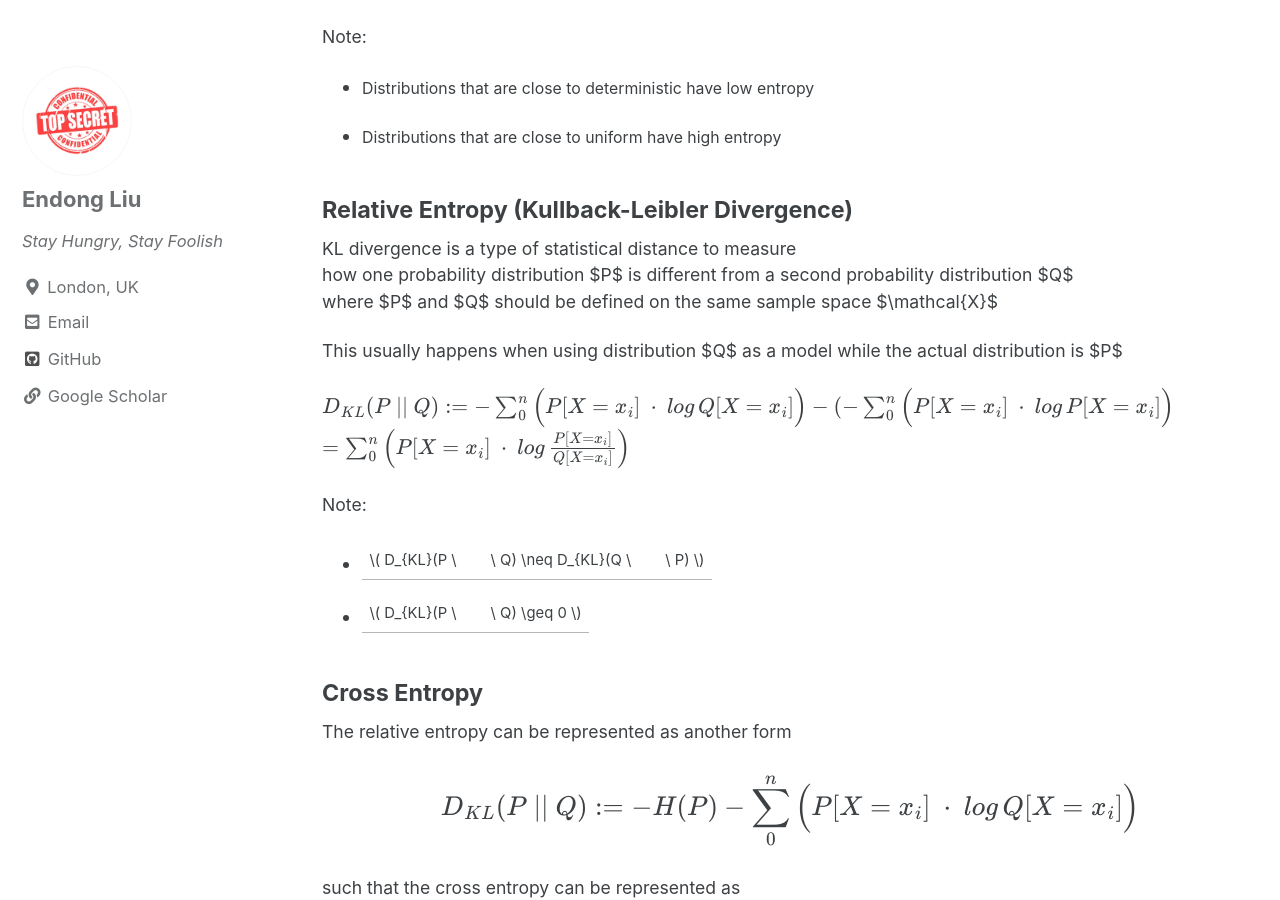
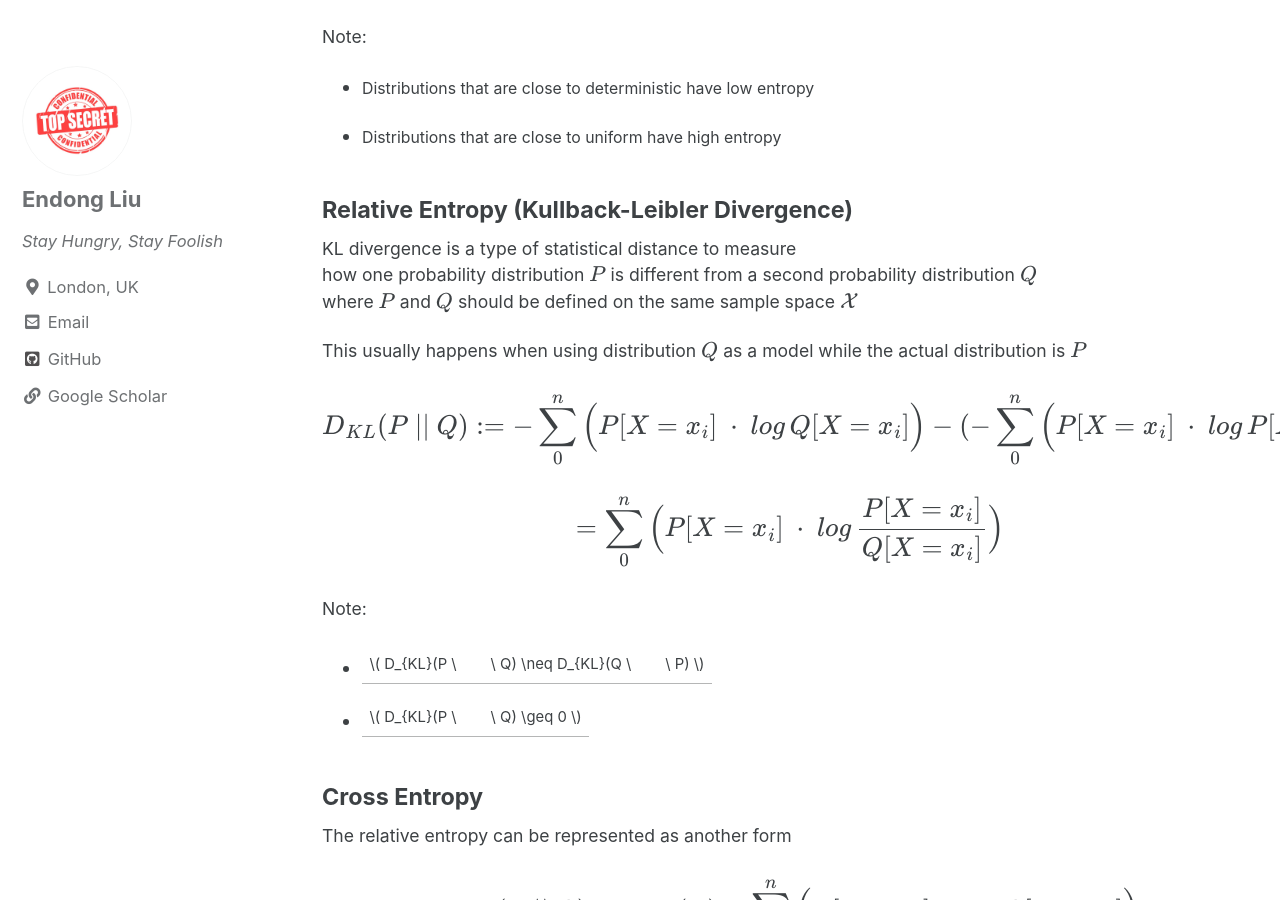
Before and after one commit to ZzPoLariszZ/zzpolariszz.github.io, a Jekyll site: the page built from _posts/2023-02-23-Paper-Reading-0002.md, in a window 1280 px wide and 900 px high, scrolled down 4321 px. Built offline with Jekyll 4.4.1, drawn with Linux system fonts in a browser that asks for light colours; cached includes are drawn as plain includes; some of the changed text lies outside the part shown.

```diff
--- a/_posts/2023-02-23-Paper-Reading-0002.md
+++ b/_posts/2023-02-23-Paper-Reading-0002.md
@@ -70,7 +70,7 @@ $$
 \big( \ \sigma^1, \sigma^2, \mu \ \big) \quad \text{where} \quad \mu \in \{\ 1, 2 \ \}
 $$
 
-- \\( \sigma^1 = \sigma^2: \ \mu \text{\ is uniform over the set} \ ( \ \mathbb{P} \, [\mu=1] = \mathbb{P} \, [\mu=2] \ ) \\)
+- \\( \sigma^1 = \sigma^2: \ \mu \ \text{is uniform over the set} \ ( \ \mathbb{P} \, [\mu=1] = \mathbb{P} \, [\mu=2] \ ) \\)
 
 - \\( \sigma^1 \succ \sigma^2: \ \mu = 1 \\)
 
@@ -184,14 +184,15 @@ Note:
 #### Relative Entropy (Kullback-Leibler Divergence)
 
 KL divergence is a type of statistical distance to measure
-how one probability distribution $P$ is different from a second probability distribution $Q$
-where $P$ and $Q$ should be defined on the same sample space $\mathcal{X}$
+how one probability distribution \\( P \\) is different from a second probability distribution \\( Q \\)
+where \\( P \\) and \\( Q \\) should be defined on the same sample space \\( \mathcal{X} \\)
 
-This usually happens when using distribution $Q$ as a model while the actual distribution is $P$
+This usually happens when using distribution \\( Q \\) as a model while the actual distribution is \\( P \\)
 
 $$
 D_{KL}(P \ || \ Q) \\ := - \sum_0^n \Big( P[X = x_i] \ \cdot \ log \, Q[X = x_i] \Big) - (- \sum_0^n \Big( P[X = x_i] \ \cdot \ log \, P[X = x_i] \Big)
 $$
+
 $$
 = \sum_0^n \Big( P[X = x_i] \ \cdot \ log \, \frac{P[X = x_i]}{Q[X = x_i]} \Big)
 $$
```
